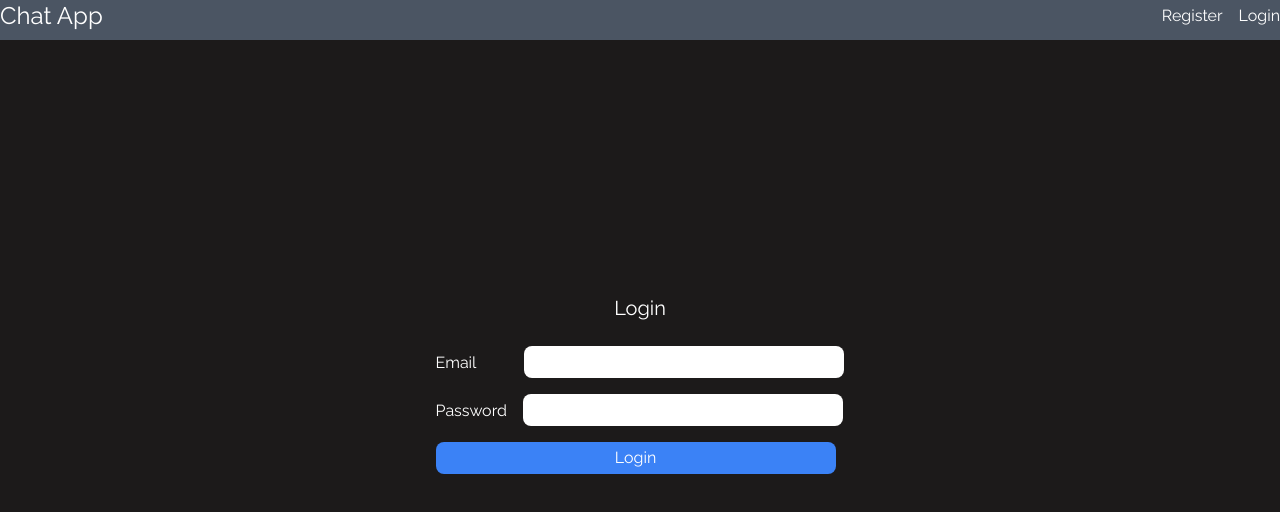
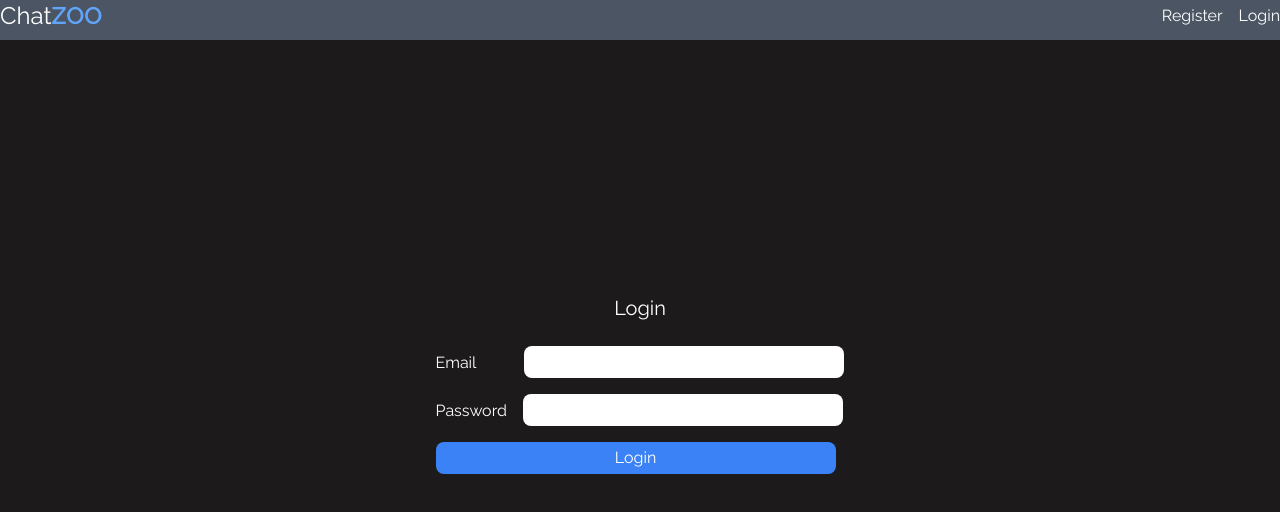
Before and after one commit to ayyesu/CHAT-APP, a React (Vite) app in the folder client/: page / in a window 1280 px wide. Shown: the top 512 px of the page. Built offline with nearby package versions, Linux system fonts and the light colour scheme; no server answers.

Commit message:
Changed project name

```diff
--- a/client/src/components/NavBar.jsx
+++ b/client/src/components/NavBar.jsx
@@ -8,7 +8,7 @@ const NavBar = () => {
         <nav className='h-[40px] mb-6 bg-gray-600'>
             <div className='container flex justify-between items-center'>
                 <Link to='/' className='text-2xl items-center'>
-                    Chat App
+                    Chat<strong className='text-blue-400'>ZOO</strong>
                 </Link>
                 {user && (
                     <>
```
Also changed, not shown: 1 other file (tests, documents, lock files or other folders).
